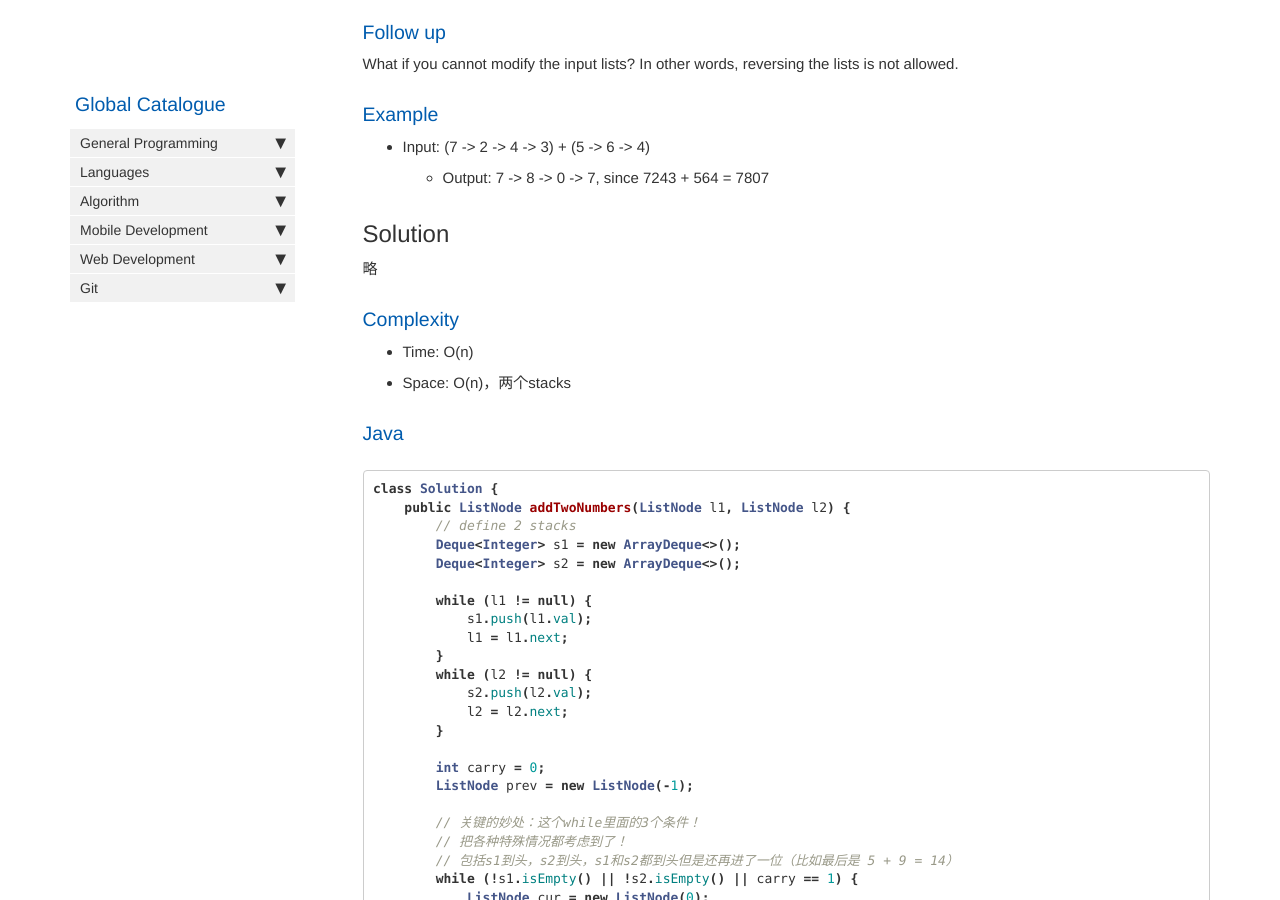
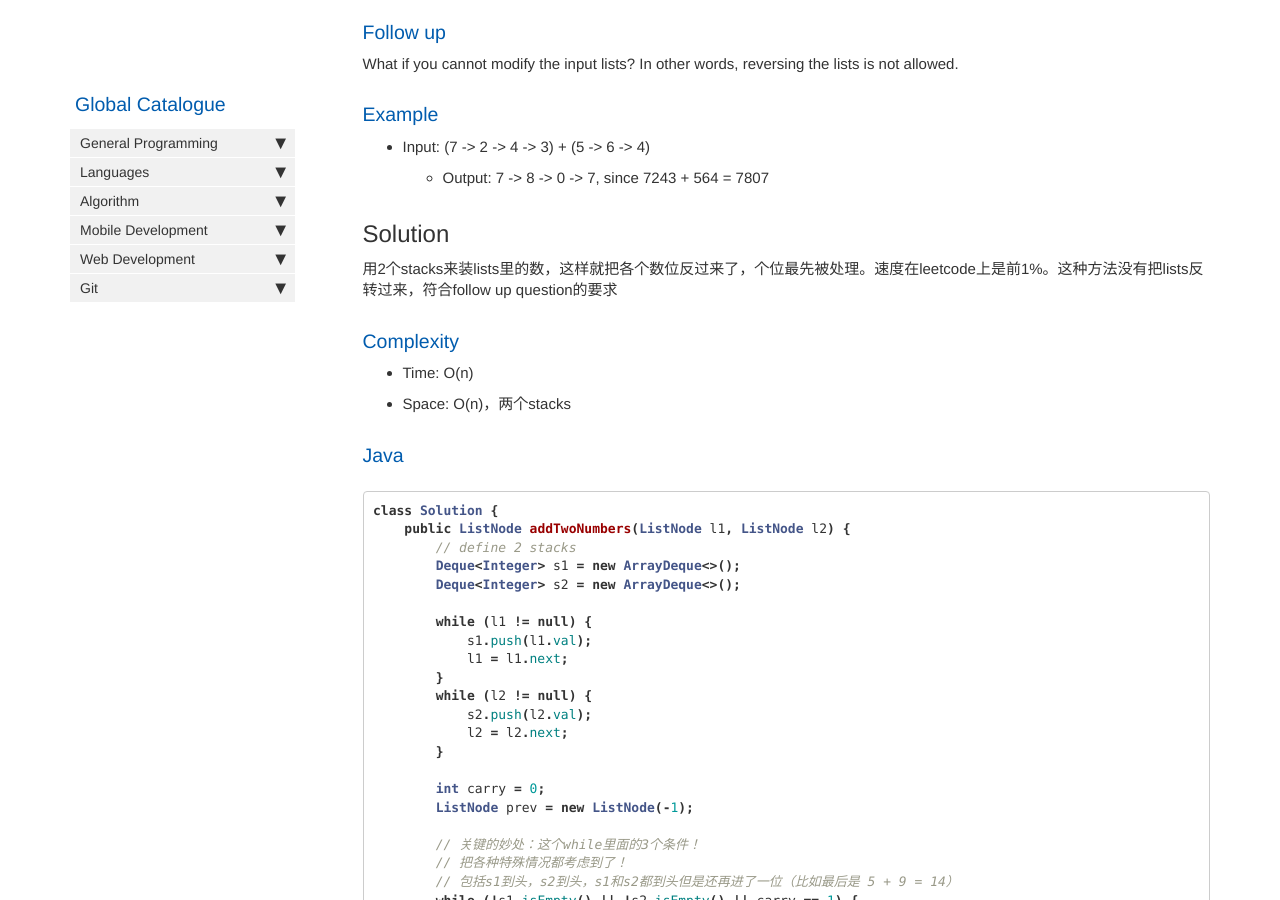
Before and after one commit to HungryOrc/hungryorc.github.io, a Jekyll site: the page built from pages/algorithm/algorithm_add_two_numbers_offered_by_linked_lists.md, in a window 1280 px wide and 900 px high, scrolled down 543 px. Built offline with Jekyll 4.4.1, drawn with Linux system fonts in a browser that asks for light colours; nearby versions of some CDN libraries; comment, search, counter and statistics services are not loaded.

Commit message:
Update algorithm_add_two_numbers_offered_by_linked_lists.md

```diff
--- a/pages/algorithm/algorithm_add_two_numbers_offered_by_linked_lists.md
+++ b/pages/algorithm/algorithm_add_two_numbers_offered_by_linked_lists.md
@@ -32,7 +32,7 @@ What if you cannot modify the input lists? In other words, reversing the lists i
   * Output: 7 -> 8 -> 0 -> 7, since 7243 + 564 = 7807
 
 ## Solution
-略
+用2个stacks来装lists里的数，这样就把各个数位反过来了，个位最先被处理。速度在leetcode上是前1%。这种方法没有把lists反转过来，符合follow up question的要求
 
 ### Complexity
 * Time: O(n)
```
